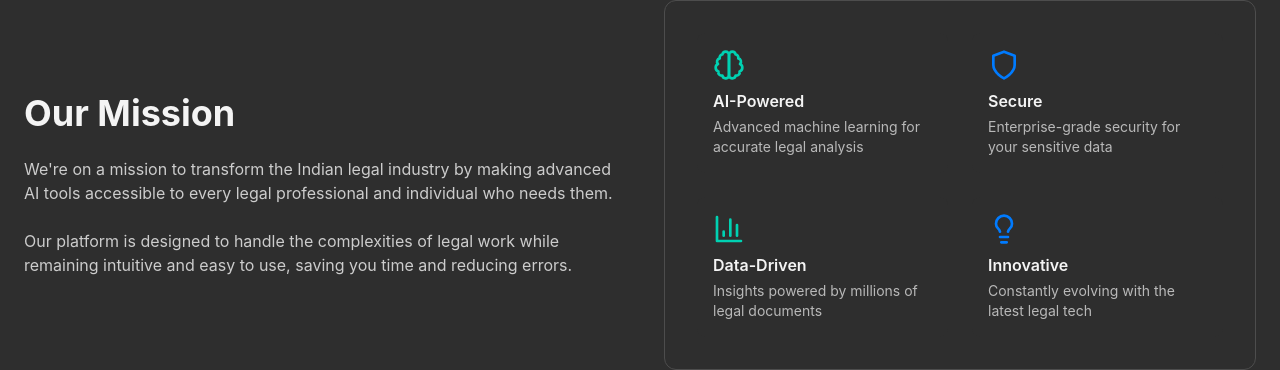
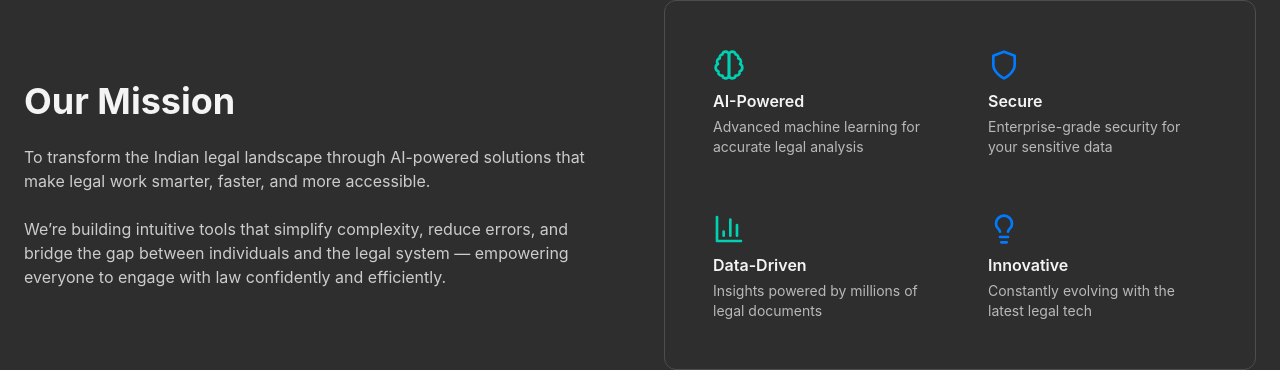
Before and after one commit to abhishekad/Tri-AMP_CoreWebsite, a React (Vite) app: page /about in a window 1280 px wide. Shown: the part 883-1253 px from the top of the page. Built offline with nearby package versions, Linux system fonts and the light colour scheme.

Commit message:
updated  our mission section on AboutPage

```diff
--- a/src/pages/AboutPage.jsx
+++ b/src/pages/AboutPage.jsx
@@ -140,10 +140,10 @@ const AboutPage = () => {
               </h2>
               <div className="space-y-6 text-light-gray/80">
                 <p>
-                  We're on a mission to transform the Indian legal industry by making advanced AI tools accessible to every legal professional and individual who needs them.
+                To transform the Indian legal landscape through AI-powered solutions that make legal work smarter, faster, and more accessible.
                 </p>
                 <p>
-                  Our platform is designed to handle the complexities of legal work while remaining intuitive and easy to use, saving you time and reducing errors.
+                We’re building intuitive tools that simplify complexity, reduce errors, and bridge the gap between individuals and the legal system — empowering everyone to engage with law confidently and efficiently.
                 </p>
               </div>
             </motion.div>
```
